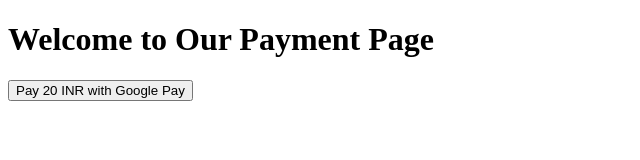
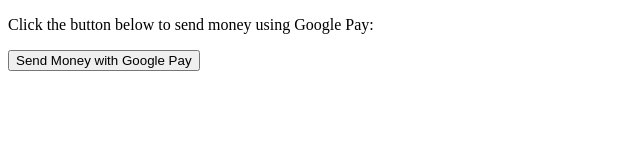
Before and after one commit to RithinV/payment, a plain HTML site: page index.html in a window 1280 px wide. Shown: the whole page, without its empty margins (0-640 px from the left). Drawn offline with Linux system fonts and the light colour scheme.

Commit message:
Update index.html

```diff
--- a/index.html
+++ b/index.html
@@ -1,15 +1,12 @@
 <!DOCTYPE html>
 <html>
 <head>
-    <title>Payment Page</title>
+    <title>Send Money with Google Pay</title>
 </head>
 <body>
-    <h1>Welcome to Our Payment Page</h1>
-
-    <!-- Add a button that links to the Google Pay payment URL -->
-    <a href="https://pay.google.com/gp/v/pubtrans?link=https://rithinvelloli33@okicici&amount=20"
-       target="_blank">
-        <button>Pay 20 INR with Google Pay</button>
+    <p>Click the button below to send money using Google Pay:</p>
+    <a href="https://pay.google.com/gp/v/sendmoney?phone=9605691071">
+        <button>Send Money with Google Pay</button>
     </a>
 </body>
 </html>
```
